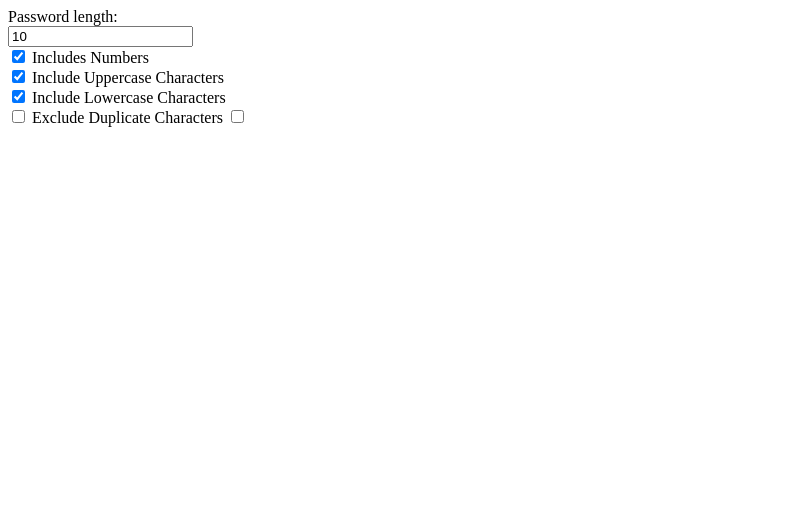
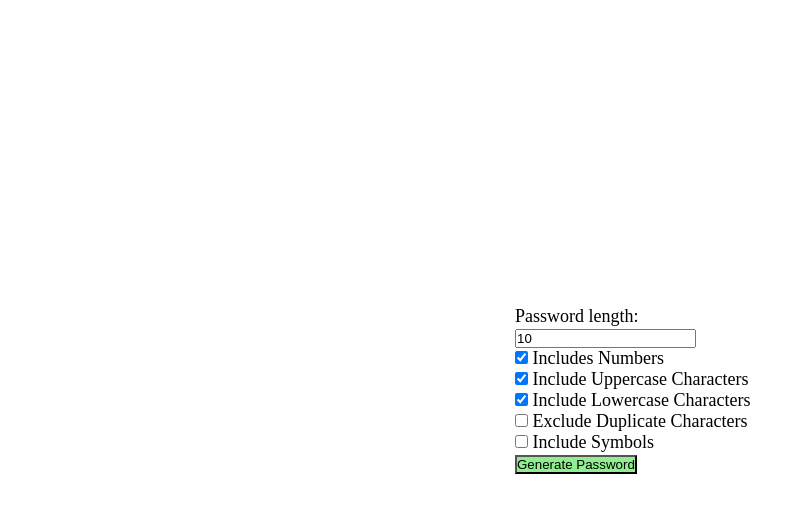
Before and after one commit to Larsieeeee/Login-page, a plain HTML site: page index.html in a window 1280 px wide. Shown: the whole page, without its empty margins (0-805 px from the left). Drawn offline with Linux system fonts and the light colour scheme.

Commit message:
HTML en JS af met CSS als extra

```diff
--- a/index.html
+++ b/index.html
@@ -3,9 +3,11 @@
 <head>
     <meta charset="UTF-8">
     <meta name="viewport" content="width=device-width, initial-scale=1.0">
+    <link rel="stylesheet" type="text/css" href="style.css">
     <title>Password generator</title>
 </head>
 <body>
+    <section>
     <form id="password-form">
         <label for="length">Password length:</label><br>
         <input type="number" id="length" name="length" value="10"><br>
@@ -16,9 +18,14 @@
         <input type="checkbox" id="lowercase" name="lowercase" checked>
         <label for="lowercase">Include Lowercase Characters</label><br>
         <input type="checkbox" id="no-duplicates" name="no-duplicates">
-        <label for="no-duplicates">Exclude Duplicate Characters</label>
+        <label for="no-duplicates">Exclude Duplicate Characters</label><br>
         <input type="checkbox" id="symbols" name="symbols">
+        <label for="symbols">Include Symbols</label><br>
+        <button type="button" onclick="generate()">Generate Password</button>
+        <br>
+        <p id="output"></p>
     </form>
+</section>
 </body>
 <script type="text/javascript" src="main.js"></script>
 </html>
--- a/main.js
+++ b/main.js
@@ -1,18 +1,41 @@
+function generate(){
+    const length = document.getElementById("length").value;
+    const numbers = document.getElementById("numbers").checked;
+    const uppercase = document.getElementById("uppercase").checked;
+    const lowercase = document.getElementById("lowercase").checked;
+    const noDuplicates = document.getElementById("no-duplicates").checked;
+    const symbols = document.getElementById("symbols").checked;
+
+
+
+    const password = generatepassword(parseInt(length), numbers, uppercase, lowercase, symbols, noDuplicates)
+
+    document.getElementById('output').innerText = password
+}
+
 function generatepassword(length, numbers, uppercase, lowercase, symbols, noDuplicates){
 
-    var characters = '';
+    var characters = "";
+    var maxlength = 0;
 
     if(numbers){
         characters += '0123456789';
+        maxlength += 10;
     }
     if(uppercase){
         characters += 'ABCDEFGHIJKLMNOPQRSTUVWXYZ';
+        maxlength += 26;
     }
     if(lowercase){
         characters += 'abcdefghijklmnopqrstuvwxyz';
+        maxlength += 26;
     }
     if(symbols){
         characters += '!@#$%^&*';
+        maxlength += 10;
+    }
+    if(noDuplicates && length > maxlength){
+        return `Error: password length should not be more than ${maxlength} characters for the specified options.`
     }
 
     var PasswordArray = [];
--- a/style.css
+++ b/style.css
@@ -0,0 +1,29 @@
+*{
+    margin: 0;
+    padding: 0;
+    box-sizing: border-box;
+}
+
+body{
+    font-size: 18px;
+    min-height: 100vh;
+    padding: 20px;
+    display: flex;
+    align-items: center;
+    justify-content: center;
+}
+
+section{
+    width: 250px;
+    display: flex;
+}
+
+button{
+    background: lightgreen;
+}
+
+#output{
+    display: flex;
+    align-items: center;
+    margin-top: 20px;
+}
```
